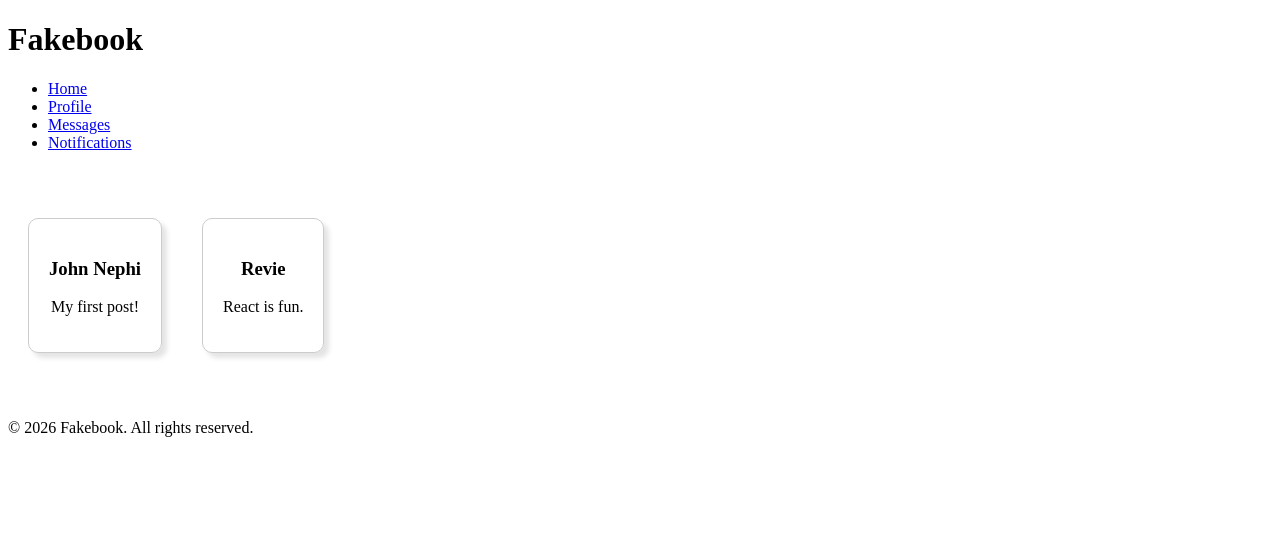
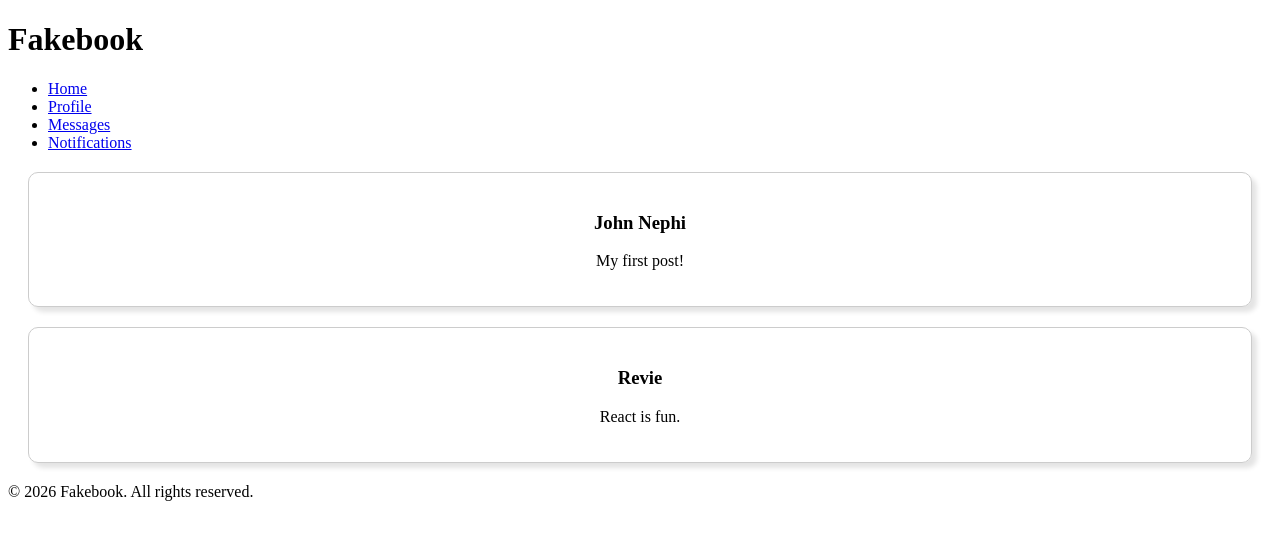
Before and after one commit to johnbords/learn-front-end, a React (Vite) app in the folder fakebook-frontend/: page / in a window 1280 px wide. Shown: the top 540 px of the page. Built offline with nearby package versions, Linux system fonts and the light colour scheme.

Commit message:
Update PostCard styles: adjust margin and remove max-width and display properties

```diff
--- a/fakebook-frontend/src/index.css
+++ b/fakebook-frontend/src/index.css
@@ -3,8 +3,6 @@
   border-radius: 10px;
   box-shadow: 5px 5px 5px hsla(0, 0%, 0%, 0.11);
   padding: 20px;
-  margin: 50px 20px;
+  margin: 20px 20px;
   text-align: center;
-  max-width: 250px;
-  display: inline-block;
 }
```
